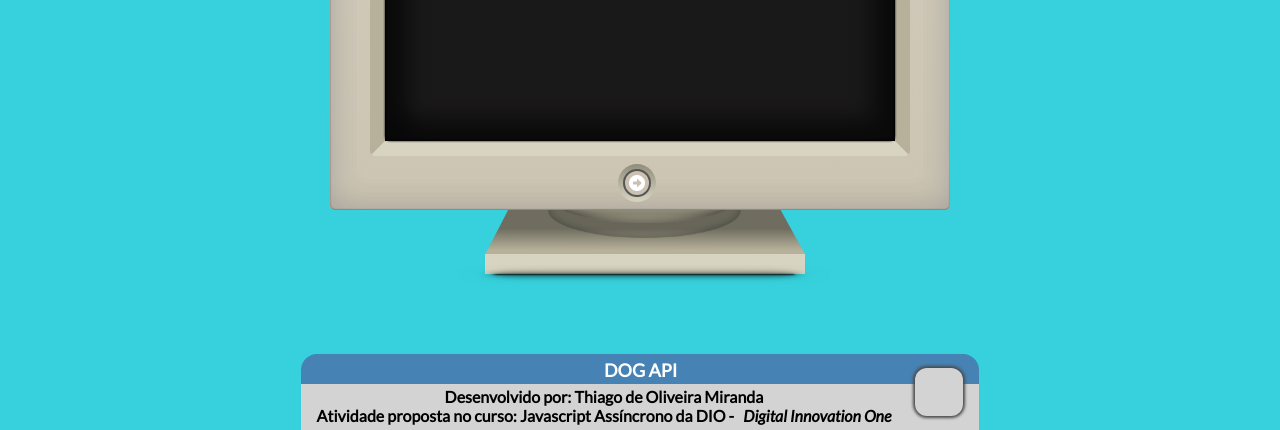
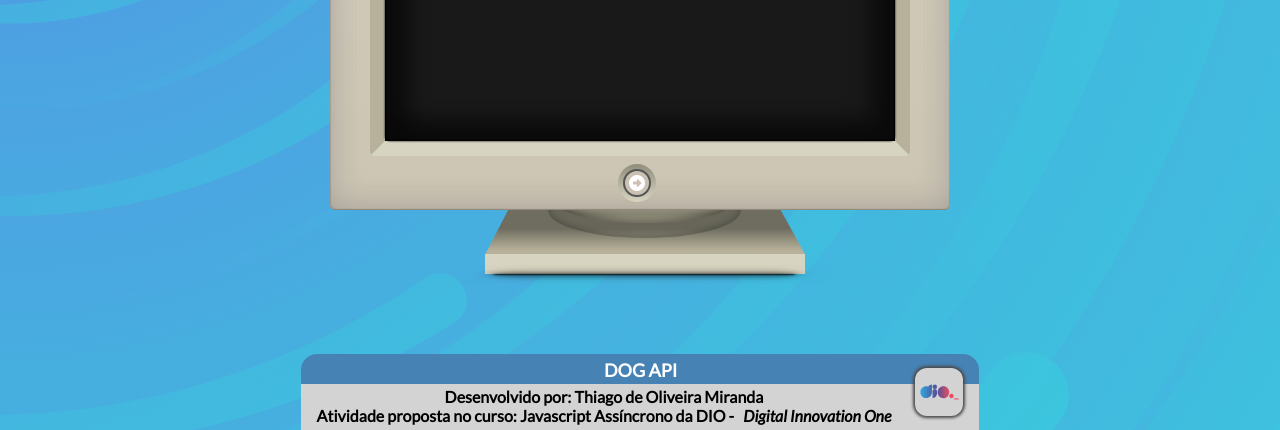
Before and after one commit to ThiagoOMiranda/CATFetch, a plain HTML site: page index.html in a window 1280 px wide. Shown: the part 370-800 px from the top of the page. Drawn offline with Linux system fonts and the light colour scheme; the site is published under a folder, as on GitHub Pages, so addresses that start at the root find nothing; no server answers.

Commit message:
fix images addresses

```diff
--- a/css/styles.css
+++ b/css/styles.css
@@ -28,7 +28,7 @@ body {
     position: relative;
     z-index: -10;
     background-color: #36D1DC;
-    background-image: url("/img/sun-tornado.svg");
+    background-image: url("../img/sun-tornado.svg");
     background-attachment: fixed;
     background-size: cover;
     /* background by SVGBackgrounds.com */
@@ -456,7 +456,7 @@ span:nth-child(1) {
     height: 3rem;
     background-position: center;
     background-repeat: no-repeat;
-    background-image: url("/img/dio_logo.svg");
+    background-image: url("../img/dio_logo.svg");
     margin-left: 1.5rem;
     background-size: 85%;
     border-radius: 0.75rem;
--- a/index.html
+++ b/index.html
@@ -13,7 +13,7 @@
     <link rel="stylesheet" href="css/styles.css">
 
     <!--Favicon-->
-    <link rel="icon" type="image/x-icon" href="/img/dog-shield.svg">
+    <link rel="icon" type="image/x-icon" href="img/dog-shield.svg">
 
     <title>DOG API</title>
 </head>
```
